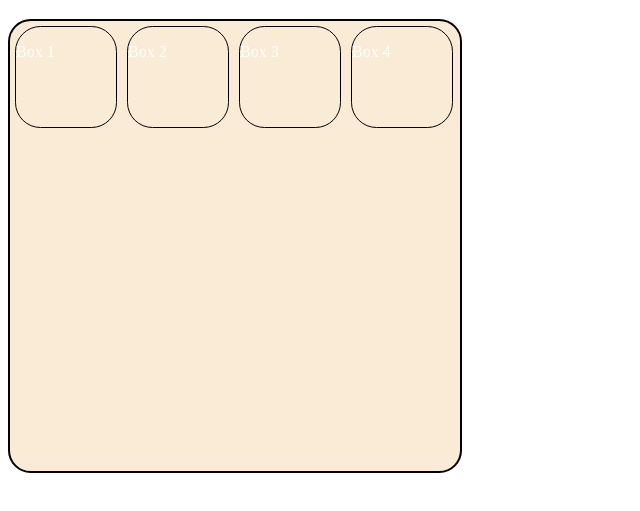
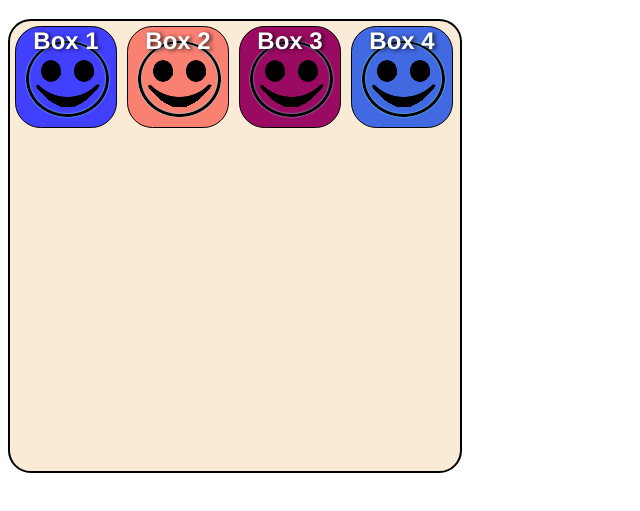
Before and after one commit to NathanSaxton/HTML-and-CSS-Projects, a plain HTML site: page New_Project/Basic_CSS_Demo_1.html in a window 1280 px wide. Shown: the part 61-572 px from the top of the page, without its empty margins (0-640 px from the left). Drawn offline with Linux system fonts and the light colour scheme.

Commit message:
Update Basic_Style.css
fixed the linked images and added style to the paragraphs and added a little bit of animation

```diff
--- a/New_Project/Basic_Style.css
+++ b/New_Project/Basic_Style.css
@@ -1,6 +1,7 @@
 body{
     background-color: #fff;
 }
+
 h1{
     color: rgba(8, 141, 165, 1);
     margin-left: 100px;
@@ -15,8 +16,9 @@ h1{
     border-radius: 5%;
 }
 
+/* Select all squares in the array*/
 .container .squares:nth-child(-n+4){
-    background-image: url("../images/icons/smileyface2.png");
+    background-image: url("images/icons/icons_2.png");
     color: #fff;
     float: left;
     width: 100px;
@@ -25,4 +27,58 @@ h1{
     border: 1px solid black;
     border-radius: 25%;
     cursor: pointer;
+    transition: transform .5s ease-in-out;
 }
+
+/* Select all squares paragraphs in the array*/
+.squares:nth-child(-n+4) p{
+    font-family: "Helvetica Neue", Helvetica, Arial, Helvetica, sans-serif;
+    font-size: 1.5em;
+    font-weight: 900;
+    text-align: center;
+    margin: 0;
+    text-shadow: 2px 1px 4px rgba(0, 0, 0, 0.8);
+}
+
+/*individually select a square in the array*/
+.squares:nth-child(1){
+    background: #4240ff;
+}
+
+.squares:nth-child(2){
+    background: salmon;
+}
+
+.squares:nth-child(3){
+    background: rgb(154, 10, 98);
+}
+
+.squares:nth-child(4){
+    background: royalblue;
+}
+
+/*Hover, Animation, and Transition Effects*/
+.container .squares:nth-child(-n+4):hover{
+    background-image: url("images/icons/icon_1.png");
+    transform:translateY(50px);
+    animation-name: sleep;
+    animation-duration: 2.5s;
+    animation-iteration-count: infinite;
+    animation-timing-function: cubic-bezier(2.5,.2,.3,2);
+}
+
+.squares:nth-child(1):hover{
+    background: violet;
+}
+
+.squares:nth-child(2):hover{
+    background: rgb(10, 150, 200)
+}
+
+.squares:nth-child(3):hover{
+    background: #2f6a0d;
+}
+
+.squares:nth-child(4):hover{
+    background: peachpuff;
+}
```
